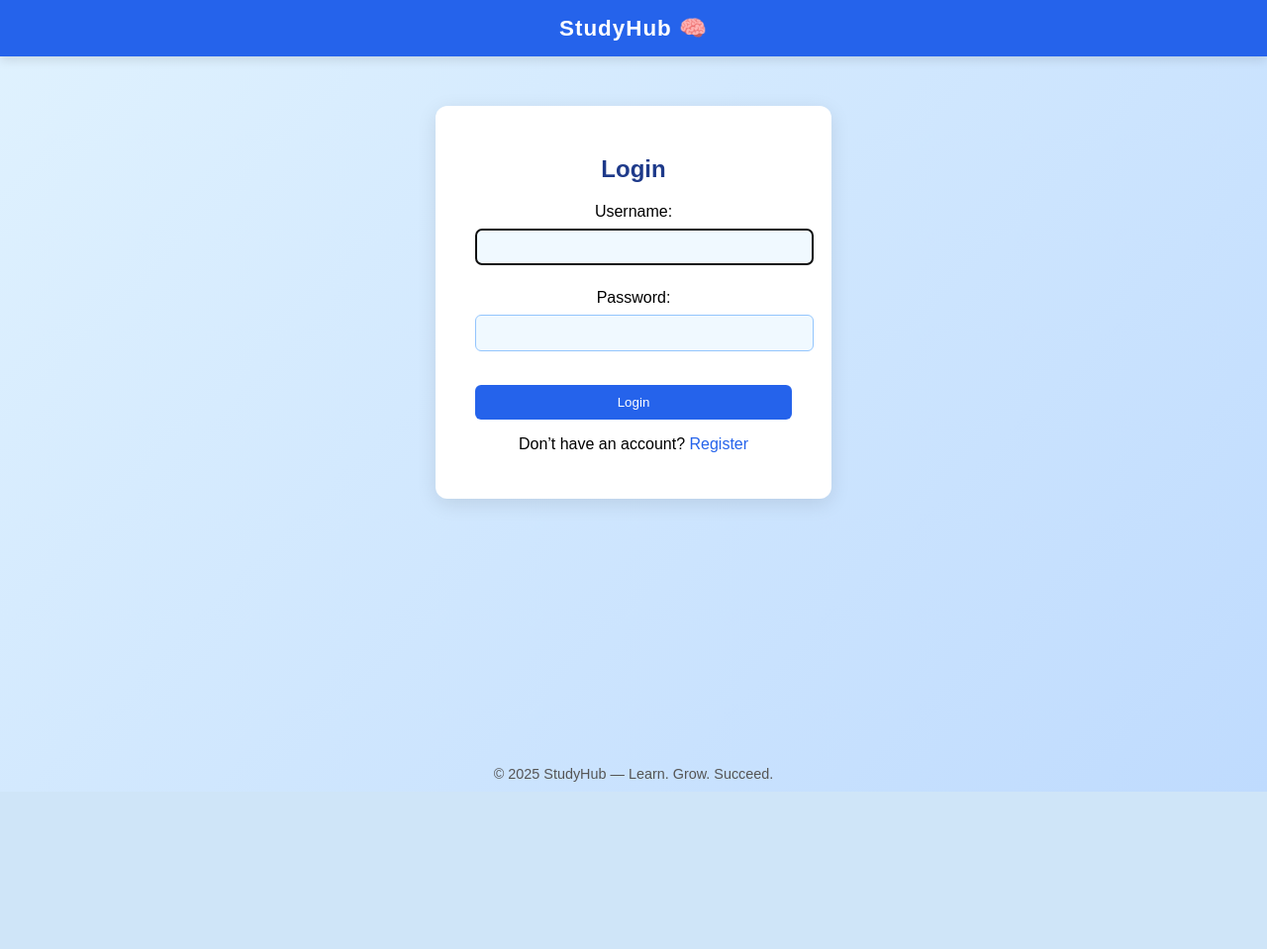
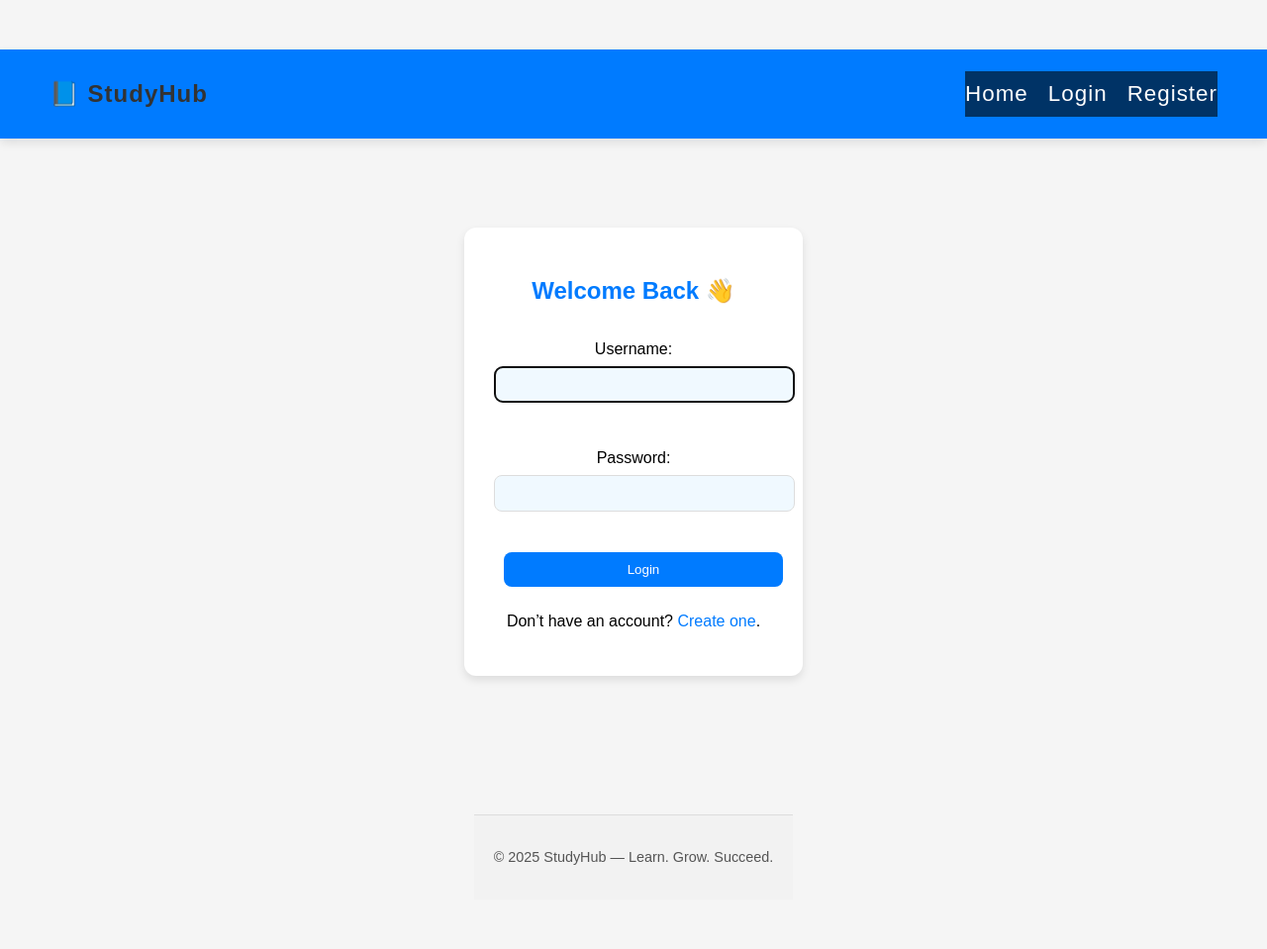
Before and after one commit to gumbinokuthula/studyhub-backend, a Django app: a page that uses users/templates/users/login.html in a window 1280 px wide. Shown: the whole page at 99% size. Before the commit the page ends 800 px from the top, so only its background shows below. Run offline with Django 5.2, Linux system fonts and the light colour scheme.

Commit message:
Fix dashboard error, add placeholder views and routes for Courses, Assignments, Resources, and Announcements

```diff
--- a/static/css/style.css
+++ b/static/css/style.css
@@ -132,7 +132,257 @@ nav a {
     font-weight: 500;
     transition: color 0.3s ease;
 }
+  body {
+      background: #f5f5f5;
+      font-family: Arial, sans-serif;
+      text-align: center;
+      padding: 50px;
+  }
+
+  .container {
+      background: white;
+      border-radius: 12px;
+      padding: 40px;
+      max-width: 500px;
+      margin: 0 auto;
+      box-shadow: 0 0 10px rgba(0, 0, 0, 0.1);
+  }
+
+  h1 {
+      color: #333;
+  }
+
+  .btn {
+      display: inline-block;
+      margin: 10px;
+      padding: 10px 20px;
+      background-color: #007bff;
+      color: white;
+      border-radius: 5px;
+      text-decoration: none;
+      transition: background 0.3s;
+  }
+
+  .btn:hover {
+      background-color: #0056b3;
+  }
+
+  .btn-secondary {
+      background-color: #6c757d;
+  }
+
+  .btn-secondary:hover {
+      background-color: #5a6268;
+  }
 
 nav a:hover {
     color: #FFD700;
 }
+/* NAVBAR */
+.navbar {
+    background-color: #007bff;
+    color: white;
+    display: flex;
+    justify-content: space-between;
+    align-items: center;
+    padding: 15px 50px;
+}
+
+.logo {
+    font-size: 1.5rem;
+    font-weight: bold;
+}
+
+.navbar ul {
+    list-style: none;
+    display: flex;
+    gap: 20px;
+    margin: 0;
+    padding: 0;
+}
+
+.navbar a {
+    color: white;
+    text-decoration: none;
+    font-weight: 500;
+    transition: color 0.3s;
+}
+
+.navbar a:hover {
+    color: #dfe6f0;
+}
+
+/* FOOTER */
+.footer {
+    text-align: center;
+    padding: 20px;
+    background-color: #f2f2f2;
+    color: #555;
+    margin-top: 50px;
+    border-top: 1px solid #ddd;
+}
+
+/* MAIN CONTENT */
+.content {
+    padding: 40px;
+}
+
+/* FORM STYLES */
+.form-container {
+    max-width: 400px;
+    margin: 50px auto;
+    background-color: #ffffff;
+    padding: 30px;
+    border-radius: 12px;
+    box-shadow: 0 4px 8px rgba(0, 0, 0, 0.1);
+}
+
+.form-container h2 {
+    text-align: center;
+    margin-bottom: 20px;
+    color: #007bff;
+}
+
+.form-container form {
+    display: flex;
+    flex-direction: column;
+}
+
+.form-container input {
+    margin-bottom: 15px;
+    padding: 10px;
+    border: 1px solid #ddd;
+    border-radius: 8px;
+}
+
+.btn {
+    background-color: #007bff;
+    color: white;
+    border: none;
+    padding: 10px;
+    border-radius: 8px;
+    cursor: pointer;
+    transition: background-color 0.3s;
+}
+
+.btn:hover {
+    background-color: #0056b3;
+}
+
+a {
+    color: #007bff;
+    text-decoration: none;
+}
+
+a:hover {
+    text-decoration: underline;
+}
+
+/* FORM STYLES */
+.form-container {
+    max-width: 400px;
+    margin: 50px auto;
+    background-color: #ffffff;
+    padding: 30px;
+    border-radius: 12px;
+    box-shadow: 0 4px 8px rgba(0, 0, 0, 0.1);
+}
+
+.form-container h2 {
+    text-align: center;
+    margin-bottom: 20px;
+    color: #007bff;
+}
+
+.form-container form {
+    display: flex;
+    flex-direction: column;
+}
+
+.form-container input {
+    margin-bottom: 15px;
+    padding: 10px;
+    border: 1px solid #ddd;
+    border-radius: 8px;
+}
+
+.btn {
+    background-color: #007bff;
+    color: white;
+    border: none;
+    padding: 10px;
+    border-radius: 8px;
+    cursor: pointer;
+    transition: background-color 0.3s;
+}
+
+.btn:hover {
+    background-color: #0056b3;
+}
+
+a {
+    color: #007bff;
+    text-decoration: none;
+}
+
+a:hover {
+    text-decoration: underline;
+}
+
+/* DASHBOARD STYLES */
+.dashboard-container {
+    text-align: center;
+    padding: 50px 20px;
+    background-color: #f5f7fb;
+    min-height: 80vh;
+}
+
+.dashboard-container h1 {
+    color: #007bff;
+    margin-bottom: 10px;
+}
+
+.dashboard-container .tagline {
+    font-size: 18px;
+    color: #555;
+    margin-bottom: 40px;
+}
+
+.dashboard-buttons {
+    display: flex;
+    flex-wrap: wrap;
+    justify-content: center;
+    gap: 20px;
+}
+
+.dash-btn {
+    display: inline-block;
+    background-color: #007bff;
+    color: white;
+    padding: 15px 25px;
+    border-radius: 10px;
+    text-decoration: none;
+    font-weight: 500;
+    transition: background-color 0.3s ease;
+}
+
+.dash-btn:hover {
+    background-color: #0056b3;
+}
+
+.logout-section {
+    margin-top: 50px;
+}
+
+.logout-btn {
+    background-color: #dc3545;
+    color: white;
+    padding: 10px 20px;
+    border-radius: 8px;
+    text-decoration: none;
+    transition: background-color 0.3s ease;
+}
+
+.logout-btn:hover {
+    background-color: #b02a37;
+}
--- a/templates/base.html
+++ b/templates/base.html
@@ -4,33 +4,35 @@
 
 <head>
     <meta charset="UTF-8">
-    <title>{% block title %}StudyHub 🧠{% endblock %}</title>
+    <title>StudyHub</title>
     <link rel="stylesheet" href="{% static 'css/style.css' %}">
 </head>
 
 <body>
-    <header>StudyHub 🧠</header>
+    <header class="navbar">
+        <h1 class="logo">📘 StudyHub</h1>
+        <nav>
+            <ul>
+                <li><a href="{% url 'home' %}">Home</a></li>
+                {% if user.is_authenticated %}
+                <li><a href="{% url 'dashboard' %}">Dashboard</a></li>
+                <li><a href="{% url 'logout' %}">Logout</a></li>
+                {% else %}
+                <li><a href="{% url 'login' %}">Login</a></li>
+                <li><a href="{% url 'register' %}">Register</a></li>
+                {% endif %}
+            </ul>
+        </nav>
+    </header>
 
-    <nav>
-        <a href="/">Home</a>
-        <a href="/resources/">Resources</a>
-        <a href="/assignments/">Assignments</a>
-        <a href="/submissions/">Submissions</a>
-        <a href="/announcements/1/">Announcements</a> <!-- sample course ID for now -->
-        {% if user.is_authenticated %}
-        <a href="/logout/">Logout</a>
-        {% else %}
-        <a href="/login/">Login</a>
-        <a href="/register/">Register</a>
-        {% endif %}
-    </nav>
-
-    <div class="container">
+    <main class="content">
         {% block content %}
         {% endblock %}
-    </div>
+    </main>
 
-    <footer>© 2025 StudyHub — Learn. Grow. Succeed.</footer>
+    <footer class="footer">
+        <p>© 2025 StudyHub — Learn. Grow. Succeed.</p>
+    </footer>
 </body>
 
 </html>
--- a/users/templates/users/login.html
+++ b/users/templates/users/login.html
@@ -1,30 +1,14 @@
+{% extends 'base.html' %}
 {% load static %}
-<!DOCTYPE html>
-<html>
 
-<head>
-    <title>Login - StudyHub</title>
-    <link rel="stylesheet" href="{% static 'css/style.css' %}">
-</head>
-
-<body>
-    <header>
-        StudyHub 🧠
-    </header>
-
-    <div class="container">
-        <h2>Login</h2>
-        <form method="POST">
-            {% csrf_token %}
-            {{ form.as_p }}
-            <button type="submit">Login</button>
-        </form>
-        <p>Don’t have an account? <a href="{% url 'register' %}">Register</a></p>
-    </div>
-
-    <footer>
-        © 2025 StudyHub — Learn. Grow. Succeed.
-    </footer>
-</body>
-
-</html>
+{% block content %}
+<div class="form-container">
+    <h2>Welcome Back 👋</h2>
+    <form method="post">
+        {% csrf_token %}
+        {{ form.as_p }}
+        <button type="submit" class="btn">Login</button>
+    </form>
+    <p>Don’t have an account? <a href="{% url 'register' %}">Create one</a>.</p>
+</div>
+{% endblock %}
--- a/users/urls.py
+++ b/users/urls.py
@@ -6,4 +6,8 @@ urlpatterns = [
     path('login/', views.login_view, name='login'),
     path('logout/', views.logout_view, name='logout'),
     path('dashboard/', views.dashboard_view, name='dashboard'),
+    path('courses/', views.courses_home, name='courses_home'),
+    path('assignments/', views.assignments_home, name='assignments_home'),
+    path('resources/', views.resources_home, name='resources_home'),
+    path('announcements/', views.announcements_home, name='announcements_home'),
 ]
--- a/users/views.py
+++ b/users/views.py
@@ -4,6 +4,25 @@ from .forms import CustomUserCreationForm
 from django.contrib.auth import login, logout
 from django.contrib import messages
 from django.contrib.auth.decorators import login_required
+from django.shortcuts import render
+from django.http import HttpResponse
+
+def courses_home(request):
+    return HttpResponse("<h2>📚 Courses page coming soon!</h2>")
+
+def assignments_home(request):
+    return HttpResponse("<h2>📝 Assignments page coming soon!</h2>")
+
+def resources_home(request):
+    return HttpResponse("<h2>📂 Resources page coming soon!</h2>")
+
+def announcements_home(request):
+    return HttpResponse("<h2>📢 Announcements page coming soon!</h2>")
+
+
+def home_view(request):
+    return render(request, 'home.html')
+
 
 def register_view(request):
     if request.method == 'POST':
```
Also changed, not shown: users/templates/users/dashboard.html (+20 -0 lines), users/templates/users/home.html (+11 -32 lines), users/templates/users/register.html (+12 -13 lines).
